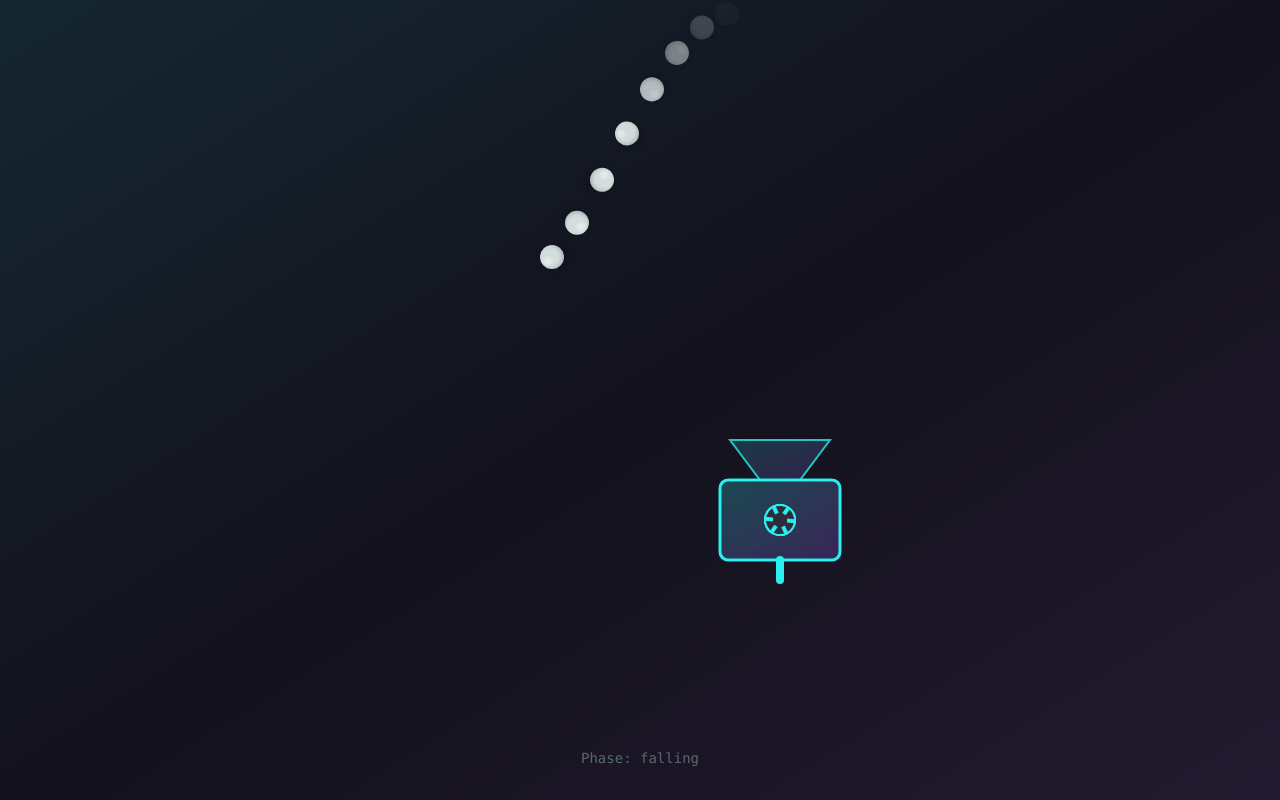
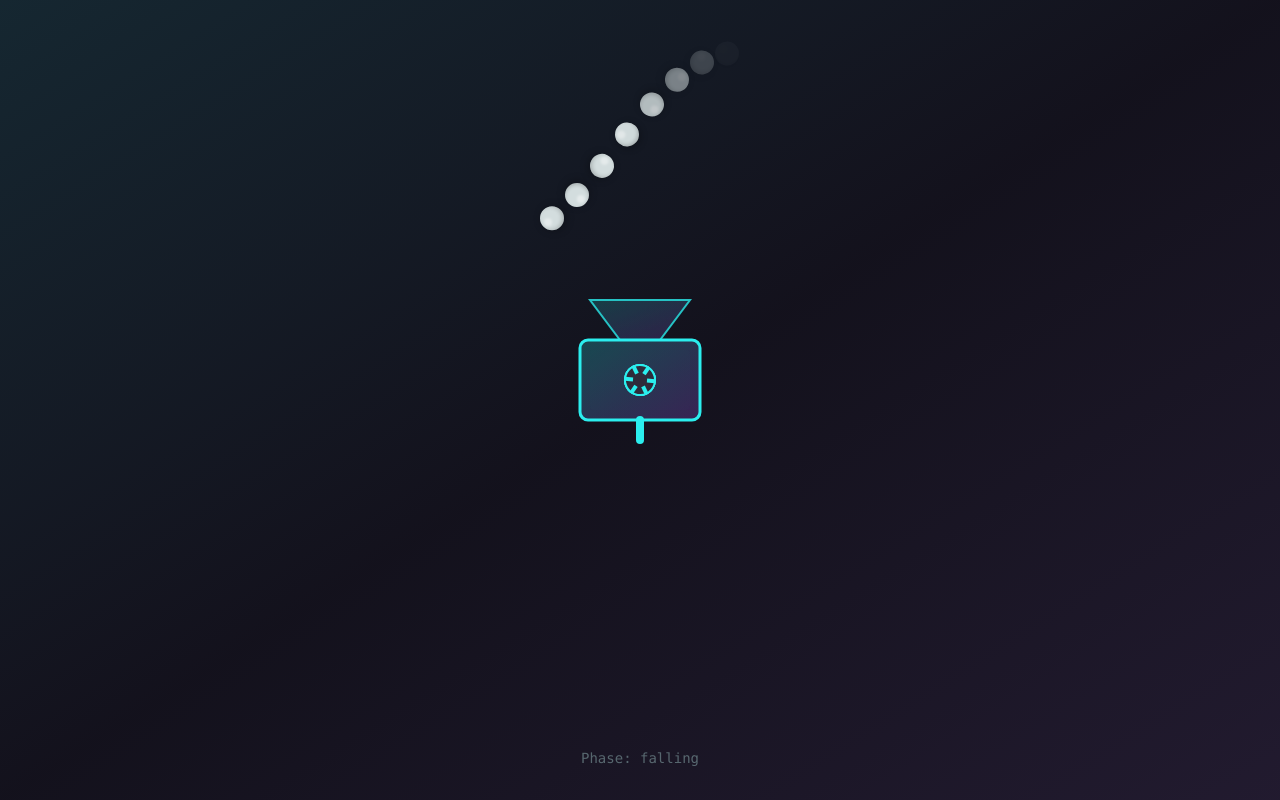
Before and after one commit to AmeySawant04/synth-atomizer-art, a React (Vite) app: page / in a window 1280 px wide. Built offline with nearby package versions, Linux system fonts and the light colour scheme; the HTML template or start-up script is replaced by a standard one.

Commit message:
Refactor: Align animation elements vertically

```diff
--- a/src/components/FallingBalls.tsx
+++ b/src/components/FallingBalls.tsx
@@ -21,12 +21,12 @@ export const FallingBalls = () => {
             left: `calc(50% + ${ball.x}px)`,
           }}
           initial={{
-            y: -100,
+            y: -60,
             rotate: 0,
             opacity: 0,
           }}
           animate={{
-            y: 180,
+            y: 130,
             rotate: 720,
             opacity: [0, 1, 1],
           }}
--- a/src/components/FinalLogo.tsx
+++ b/src/components/FinalLogo.tsx
@@ -2,7 +2,7 @@ import { motion } from "framer-motion";
 
 export const FinalLogo = () => {
   return (
-    <div className="absolute inset-0 flex items-center justify-center pointer-events-none">
+    <div className="relative flex items-center justify-center pointer-events-none">
       {/* Particle burst background */}
       {[...Array(12)].map((_, i) => {
         const angle = (i * 30) * Math.PI / 180;
--- a/src/components/LogoAnimation.tsx
+++ b/src/components/LogoAnimation.tsx
@@ -33,29 +33,36 @@ export const LogoAnimation = () => {
       {/* Ambient glow background */}
       <div className="absolute inset-0 bg-gradient-to-br from-primary/10 via-background to-secondary/10" />
 
-      {/* Main animation container */}
-      <div className="relative w-full max-w-2xl h-[600px] flex items-center justify-center">
+      {/* Main animation container - vertically aligned */}
+      <div className="relative w-full max-w-2xl h-[600px] flex flex-col items-center justify-center">
+        {/* Top: Falling balls area */}
+        <div className="relative w-full h-[150px] flex items-start justify-center">
           <AnimatePresence mode="sync">
             {phase === "falling" && (
               <FallingBalls key={`falling-${loopCount}`} />
             )}
           </AnimatePresence>
+        </div>
 
-        {/* Machine - always visible but changes state */}
+        {/* Middle: Machine */}
+        <div className="relative w-full h-[220px] flex items-center justify-center">
           <Machine
             isProcessing={phase === "processing"}
             isTransforming={phase === "transforming"}
           />
 
-        {/* Transformation effects */}
+          {/* Transformation effects (centered on machine) */}
           {phase === "transforming" && (
             <TransformationEffect key={`transform-${loopCount}`} />
           )}
+        </div>
 
-        {/* Final logo reveal */}
+        {/* Bottom: Logo output */}
+        <div className="relative w-full h-[230px] flex items-start justify-center pt-4">
           {phase === "revealed" && (
             <FinalLogo key={`logo-${loopCount}`} />
           )}
+        </div>
       </div>
 
       {/* Phase indicator (optional - can be removed for production) */}
--- a/src/components/Machine.tsx
+++ b/src/components/Machine.tsx
@@ -8,7 +8,7 @@ interface MachineProps {
 export const Machine = ({ isProcessing, isTransforming }: MachineProps) => {
   return (
     <motion.div
-      className="absolute top-1/2 left-1/2 -translate-x-1/2 -translate-y-1/2"
+      className="relative"
       initial={{ opacity: 0, scale: 0.9 }}
       animate={{ opacity: 1, scale: 1 }}
       transition={{ duration: 0.3 }}
--- a/src/components/TransformationEffect.tsx
+++ b/src/components/TransformationEffect.tsx
@@ -2,7 +2,7 @@ import { motion } from "framer-motion";
 
 export const TransformationEffect = () => {
   return (
-    <div className="absolute inset-0 pointer-events-none flex items-center justify-center">
+    <div className="absolute inset-0 pointer-events-none flex items-center justify-center z-10">
       {/* Light streaks morphing into @ shape */}
       {[...Array(12)].map((_, i) => {
         const angle = (i * 30) * Math.PI / 180;
```
Lines whose indentation alone changed are shown as unchanged.
